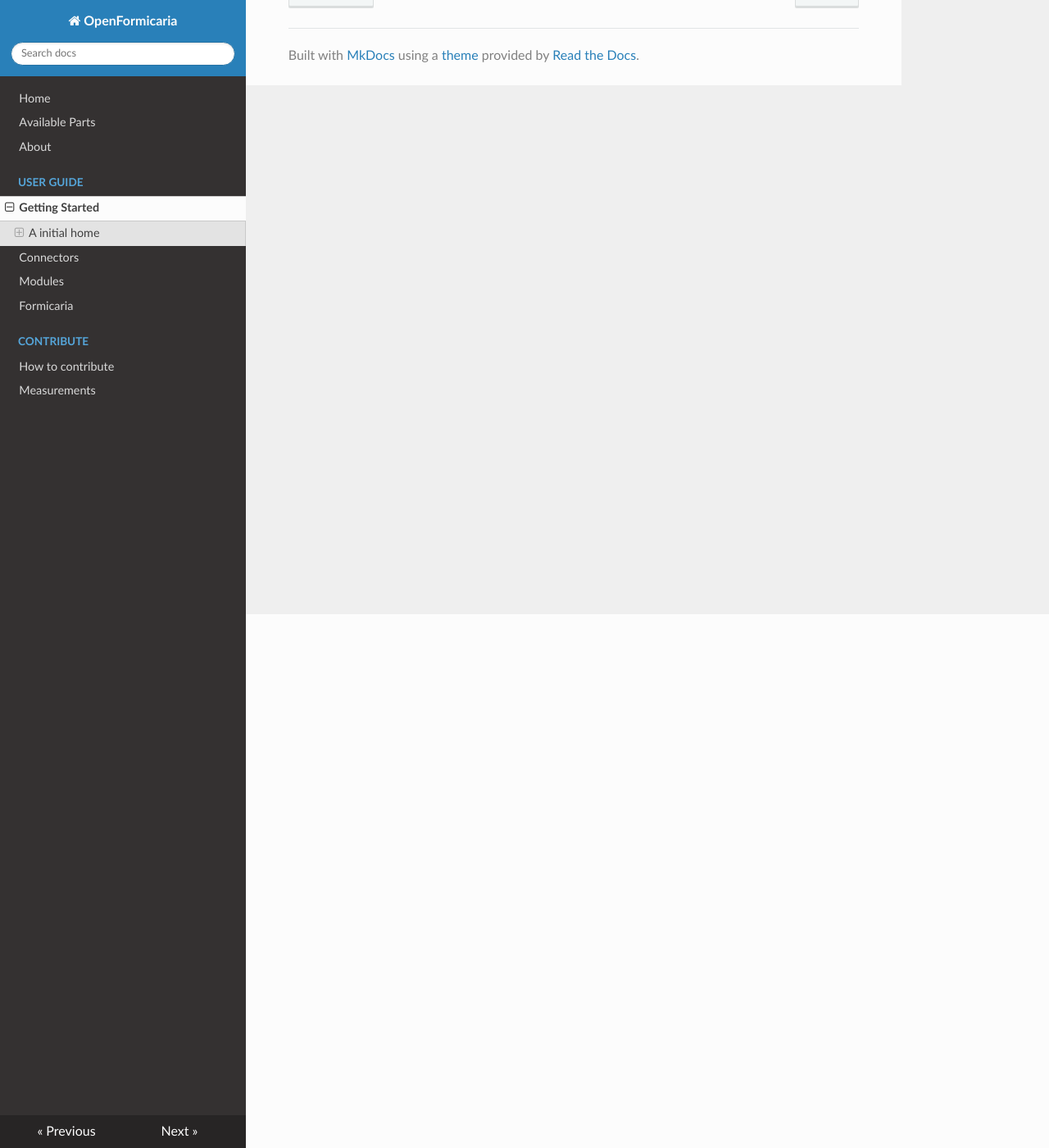
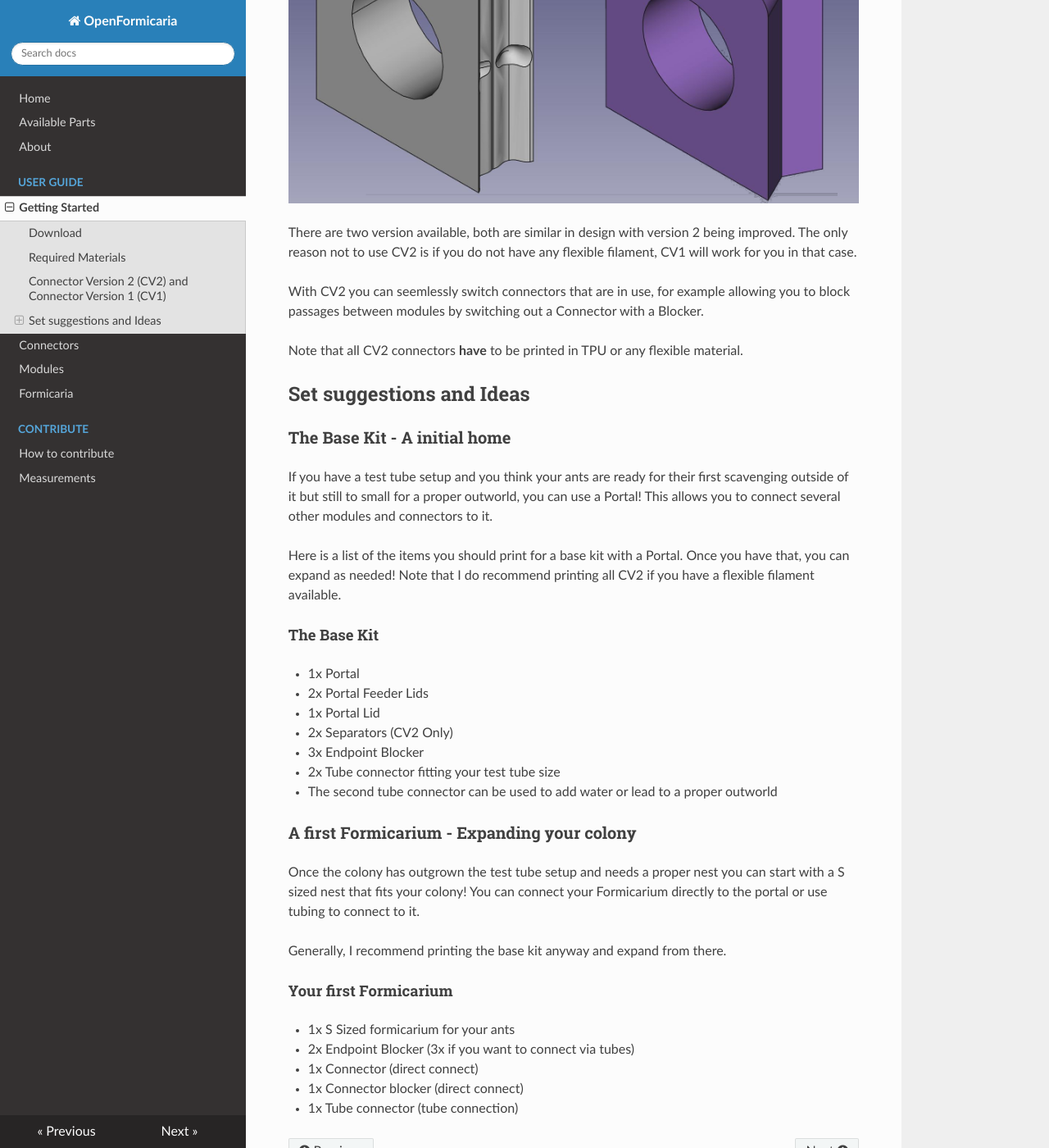
Before and after one commit to schemen/OpenFormicaria, an MkDocs documentation site: the page built from docs/getting_started.md, in a window 1280 px wide and 1400 px high, scrolled down 651 px. Shown: the whole window at 82% size. Built offline with MkDocs 1.6.1, drawn with Linux system fonts in a browser that asks for light colours; nearby versions of some CDN libraries; some of the changed text lies outside the part shown.

Commit message:
Update getting started guide

```diff
--- a/docs/getting_started.md
+++ b/docs/getting_started.md
@@ -1,16 +1,47 @@
 # Getting Started
 
-## A initial home
+## Download
+You can download all the parts on [Thingiverse](https://www.thingiverse.com/thing:4637707) or directly on the repository on [Github](https://github.com/schemen/OpenFormicaria) for the latest files. You can find the files in the corresponding `STL` folders
 
+## Required Materials
+You will need any hard filament (PLA, PETG) for CV1. If you want to use CV2 (which is recommended) you will need a flexible filament like TPU or Flex.
+
+## Connector Version 2 (CV2) and Connector Version 1 (CV1)
+![CV2](img/2.jpg)
+
+There are two version available, both are similar in design with version 2 being improved. The only reason not to use CV2 is if you do not have any flexible filament, CV1 will work for you in that case.
+
+With CV2 you can seemlessly switch connectors that are in use, for example allowing you to block passages between modules by switching out a Connector with a Blocker.
+
+Note that all CV2 connectors **have** to be printed in TPU or any flexible material.
+
+## Set suggestions and Ideas
+
+### The Base Kit - A initial home
 If you have a test tube setup and you think your ants are ready for their first scavenging outside of it but still to small for a proper outworld, you can use a Portal! This allows you to connect several other modules and connectors to it.
 
-Here is a list of the Items you should print for a base kit with a Portal. Once you have that, you can expand as needed!
+Here is a list of the items you should print for a base kit with a Portal. Once you have that, you can expand as needed!
 Note that I do recommend printing all CV2 if you have a flexible filament available.
 
-### The Base Kit
+#### The Base Kit
 * 1x Portal
   * 2x Portal Feeder Lids
   * 1x Portal Lid
 * 2x Separators (CV2 Only)
 * 3x Endpoint Blocker
-* 1x Tube connector fitting your test tube size
+* 2x Tube connector fitting your test tube size
+  * The second tube connector can be used to add water or lead to a proper outworld
+
+
+### A first Formicarium - Expanding your colony
+Once the colony has outgrown the test tube setup and needs a proper nest you can start with a S sized nest that fits your colony!
+You can connect your Formicarium directly to the portal or use tubing to connect to it.
+
+Generally, I recommend printing the base kit anyway and expand from there.
+
+#### Your first Formicarium
+* 1x S Sized formicarium for your ants
+* 2x Endpoint Blocker (3x if you want to connect via tubes)
+* 1x Connector (direct connect)
+* 1x Connector blocker (direct connect)
+* 1x Tube connector (tube connection)
```
Also changed, not shown: docs/img/2.jpg (added).
